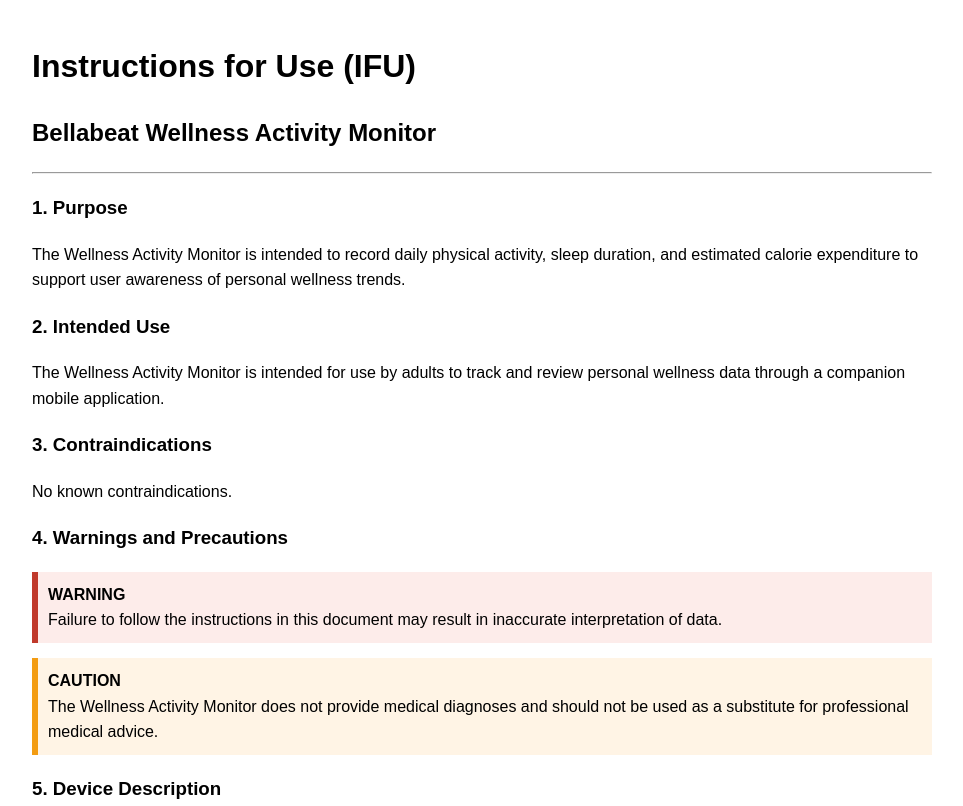
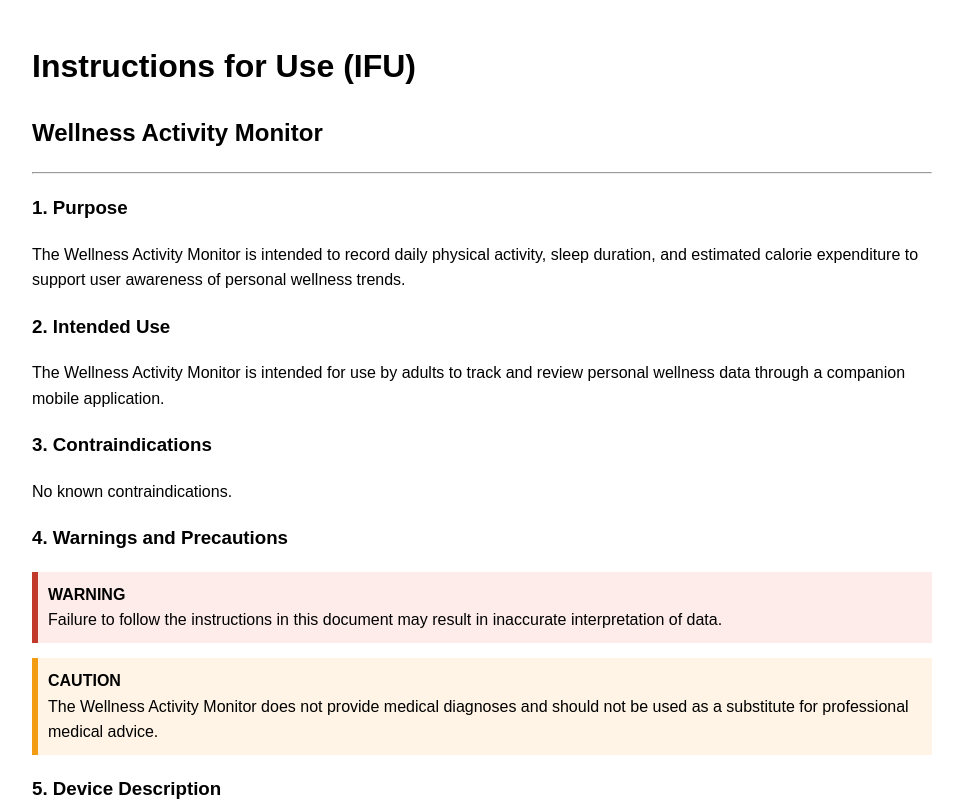
Before and after one commit to suhailajohar/portfolio-ifu, a plain HTML site: page ifu-using-device.html in a window 1280 px wide. Shown: the top 806 px of the page, without its empty margins (158-1121 px from the left). Drawn offline with Linux system fonts and the light colour scheme.

Commit message:
Add updated IFU documentation

```diff
--- a/ifu-using-device.html
+++ b/ifu-using-device.html
@@ -9,7 +9,7 @@
 <body>
 
 <h1>Instructions for Use (IFU)</h1>
-<h2>Bellabeat Wellness Activity Monitor</h2>
+<h2>Wellness Activity Monitor</h2>
 
 <hr>
 
```
